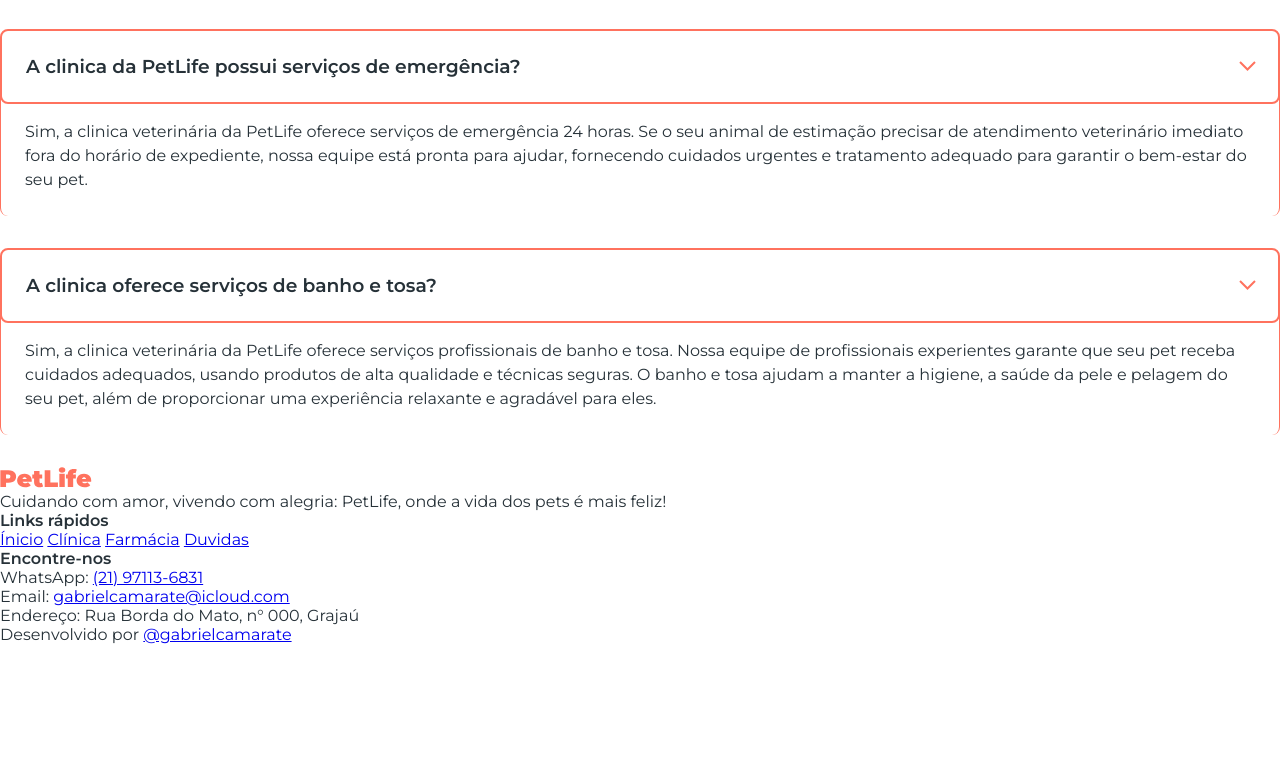
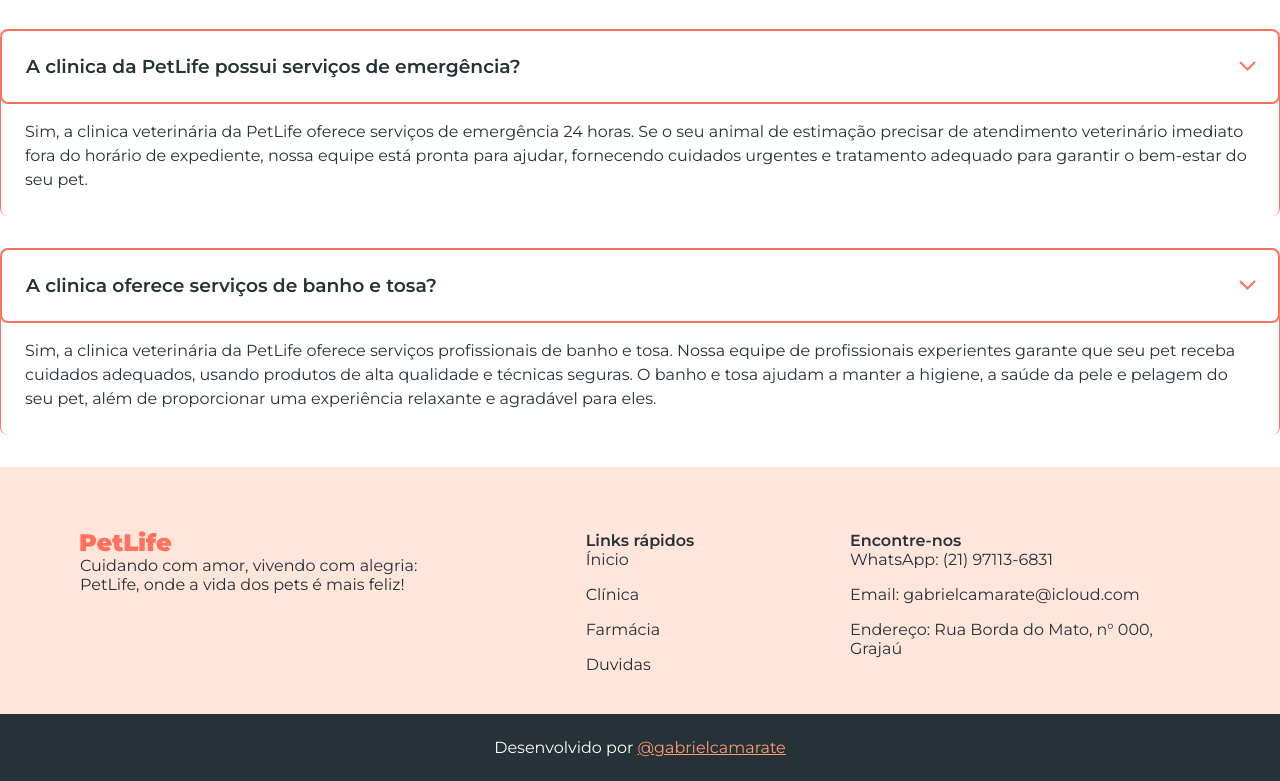
Before and after one commit to gabrielcamarate/landingpage-PetLife, a plain HTML site: page index.html in a window 1280 px wide. Shown: the part 3354-4135 px from the top of the page. Before the commit the page ends 3998 px from the top, so only its background shows below. Drawn offline with Linux system fonts and the light colour scheme.

Commit message:
Finalizando a estilização do footer

```diff
--- a/index.html
+++ b/index.html
@@ -140,7 +140,7 @@
             <p>Endereço: Rua Borda do Mato, n° 000, Grajaú</p>
         </div>
     </footer>
-    <div>
+    <div id="copyright">
         Desenvolvido por <a href="https://github.com/daebakman" target="_blank">@gabrielcamarate</a>
     </div>
 </body>
--- a/style.css
+++ b/style.css
@@ -143,3 +143,54 @@ h2 {
     margin-top:  -8px;
     padding: 24px;
 }
+
+
+footer {
+    background-color: rgba(255, 152, 108, 0.25);
+    display: flex;
+    justify-content: space-between;
+    gap: 80px;
+    padding: 64px 80px;
+}
+
+
+footer,
+footer.titulo {
+    background-color: rgba(255, 152, 108, 0.25alpha);
+    display: flex;
+    gap: 8px;
+    padding-bottom: 24px;
+}
+
+
+footer nav a {
+    color: #263138;
+    display: block;
+    margin-bottom: 16px;
+    text-decoration: none;
+}
+
+
+footer p {
+    margin-bottom: 16px;
+    max-width: 350px;
+}
+
+
+footer p a {
+    color: #263138;
+    text-decoration: none;
+}
+
+
+#copyright {
+    background-color: #263138;
+    color: white;
+    padding: 24px;
+    text-align: center;
+
+}
+
+#copyright a {
+    color: #FF9A6C;
+}
```
